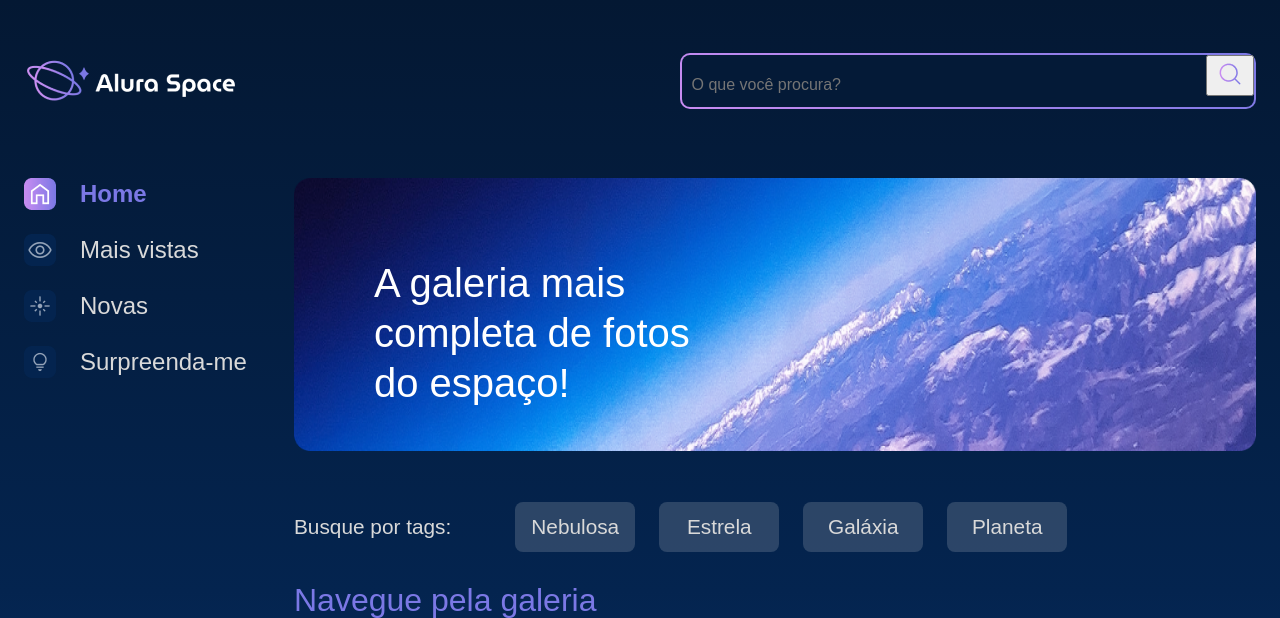
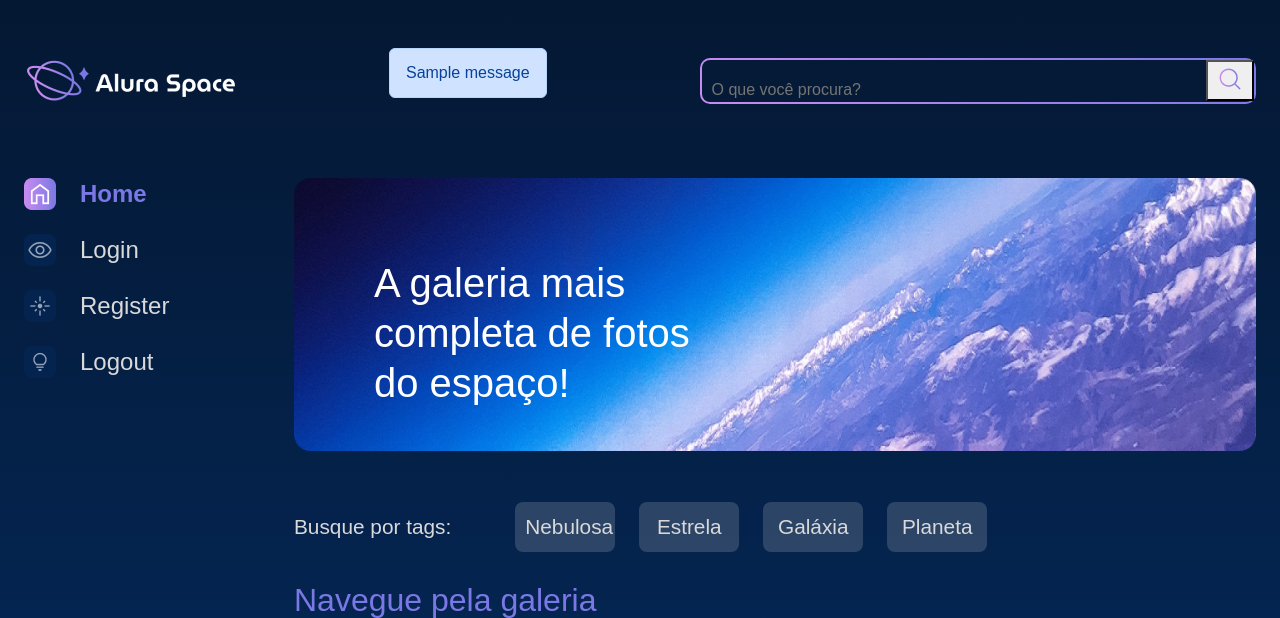
Before and after one commit to Luciano-project/alura-space, a Django app: page /gallery/buscar in a window 1280 px wide. Shown: the top 618 px of the page. Run offline with Django 4.2, Linux system fonts and the light colour scheme; tables that the repository leaves empty hold one stand-in row (values such as "Sample post"); grey boxes marked "Sample" are stand-in pictures; one stand-in notice (Sample message) is shown.

Commit message:
feat(message tags): implemented to gallery templates

```diff
--- a/templates/gallery/base.html
+++ b/templates/gallery/base.html
@@ -9,6 +9,7 @@
     <title>Alura Space</title>
     <link rel="preconnect" href="https://fonts.googleapis.com">
     <link rel="preconnect" href="https://fonts.gstatic.com" crossorigin>
+    <link href="https://cdn.jsdelivr.net/npm/bootstrap@5.2.2/dist/css/bootstrap.min.css" rel="stylesheet" integrity="sha384-Zenh87qX5JnK2Jl0vWa8Ck2rdkQ2Bzep5IDxbcnCeuOxjzrPF/et3URy9Bv1WTRi" crossorigin="anonymous">
     <link href="https://fonts.googleapis.com/css2?family=Poppins:wght@400;500;600&display=swap" rel="stylesheet">
     <link rel="stylesheet" href="{% static '/styles/style.css' %}">
 </head>
--- a/templates/gallery/partials/_header_lateral-menu.html
+++ b/templates/gallery/partials/_header_lateral-menu.html
@@ -2,6 +2,11 @@
 <div class="pagina-inicial">
     <header class="cabecalho">
         <img src="{% static '/assets/logo/Logo(2).png'%}" alt="Logo da Alura Space" />
+        {% for message in messages %}
+            <div class="alert alert-primary">
+                <p id="messages">{{ message }}</p>
+            </div>
+        {% endfor %}
         <div class="cabecalho__busca">
             <div class="busca__fundo">
 
@@ -18,8 +23,8 @@
         <section class="menu-lateral">
             <nav class="menu-lateral__navegacao">
                 <a href="{% url 'index' %}"><img src="{% static '/assets/ícones/1x/Home - ativo.png'%}"> Home</a>
-                <a href="#"><img src="{% static '/assets/ícones/1x/Mais vistas - inativo.png'%}"> Mais vistas</a>
-                <a href="#"><img src="{% static '/assets/ícones/1x/Novas - inativo.png'%}"> Novas</a>
-                <a href="#"><img src="{% static '/assets/ícones/1x/Surpreenda-me - inativo.png'%}"> Surpreenda-me</a>
+                <a href="{% url 'login' %}"><img src="{% static '/assets/ícones/1x/Mais vistas - inativo.png'%}"> Login</a>
+                <a href="{% url 'cadastro' %}"><img src="{% static '/assets/ícones/1x/Novas - inativo.png'%}"> Register</a>
+                <a href="{% url 'logout' %}"><img src="{% static '/assets/ícones/1x/Surpreenda-me - inativo.png'%}"> Logout</a>
             </nav>
         </section>
```
